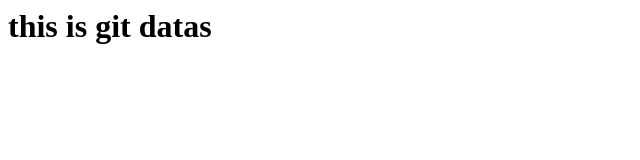
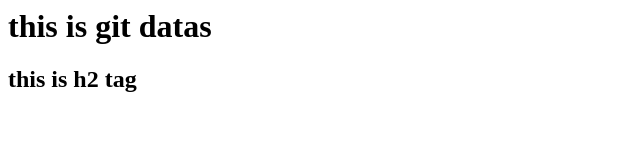
Before and after one commit to hitpatel852003/localRepo, a plain HTML site: page index.html in a window 1280 px wide. Shown: the whole page, without its empty margins (0-640 px from the left). Drawn offline with Linux system fonts and the light colour scheme.

Commit message:
add new html tag

```diff
--- a/index.html
+++ b/index.html
@@ -1 +1,2 @@
 <h1>this is git datas</h1>
+<h2>this is h2 tag</h2>
```
